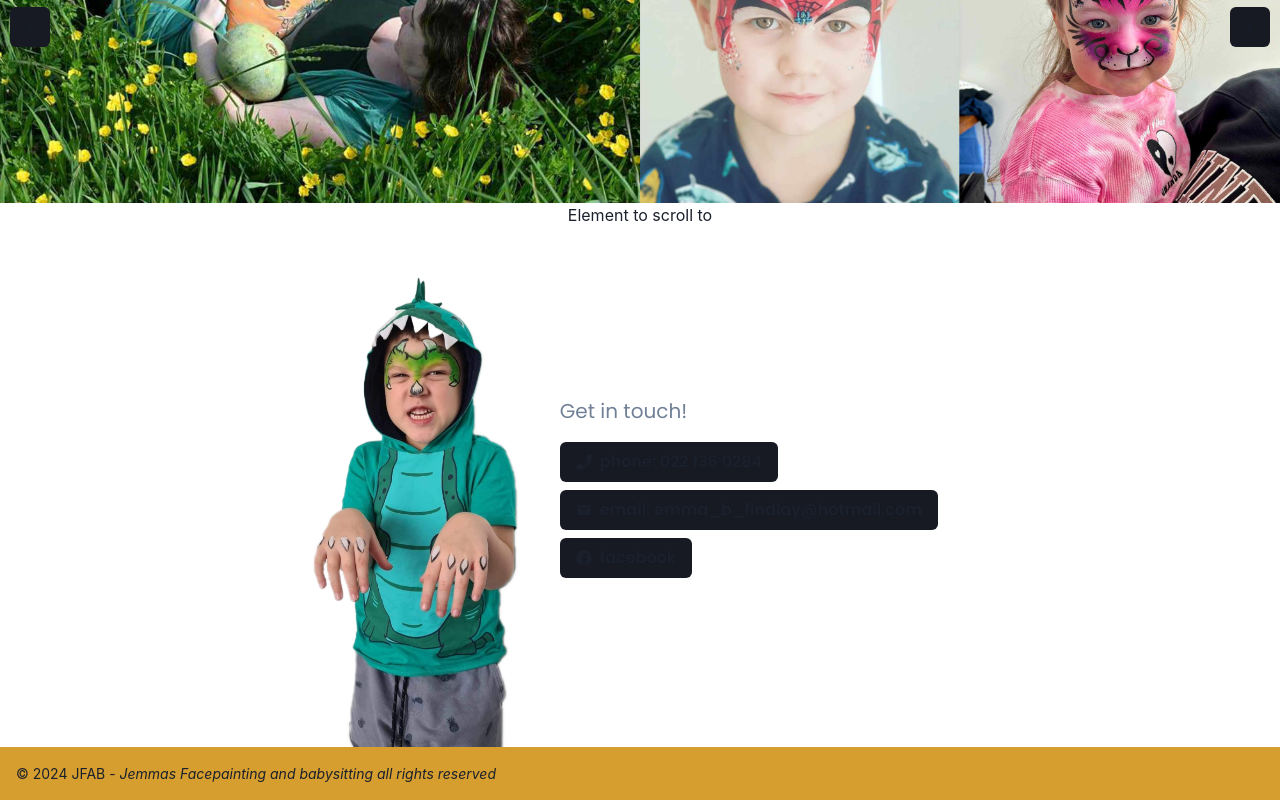
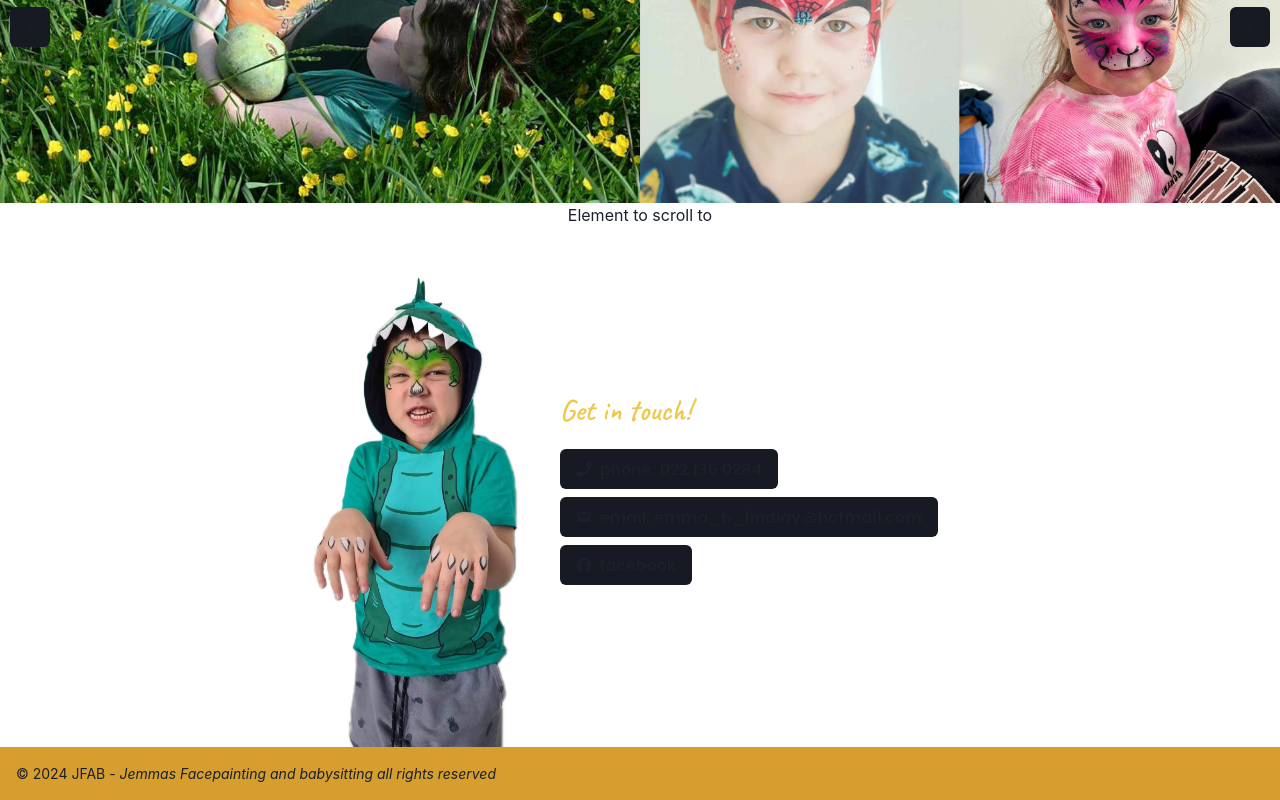
Before and after one commit to HannahBeattie/spirit, a Next.js app: page / in a window 1280 px wide. Shown: the part 1971-2771 px from the top of the page. Built offline with nearby package versions, Linux system fonts and the light colour scheme; a web font is replaced by a local one.

Commit message:
tweak get in touch;

```diff
--- a/src/app/base/components/InfinateScroll.js
+++ b/src/app/base/components/InfinateScroll.js
@@ -14,7 +14,6 @@ const images = [
 	{ src: '/gallery/5.jpg', alt: 'Body painting' },
 	{ src: '/gallery/6.jpg', alt: 'Face Painted Child 4' },
 	{ src: '/gallery/7.jpg', alt: 'Face Painted Child 4' },
-	{ src: '/gallery/8.jpg', alt: 'Face Painted Child 4' },
 ]
 
 function InfiniteCarousel() {
--- a/src/app/base/components/content/Contact.js
+++ b/src/app/base/components/content/Contact.js
@@ -31,9 +31,10 @@ function Contact() {
 
 				<VStack alignItems={'start'} pb={10} px={8}>
 					<Text
-						fontSize={{ base: '3xl', md: 'xl' }}
-						fontFamily={'poppins'}
-						color={'gray.500'}
+						fontSize={{ base: '3xl', md: '3xl' }}
+						fontFamily={'caveat'}
+						color={'yellow.400'}
+						fontWeight={600}
 						pb={2}
 					>
 						Get in touch!
```
Also changed, not shown: public/gallery/8.jpg (deleted).
